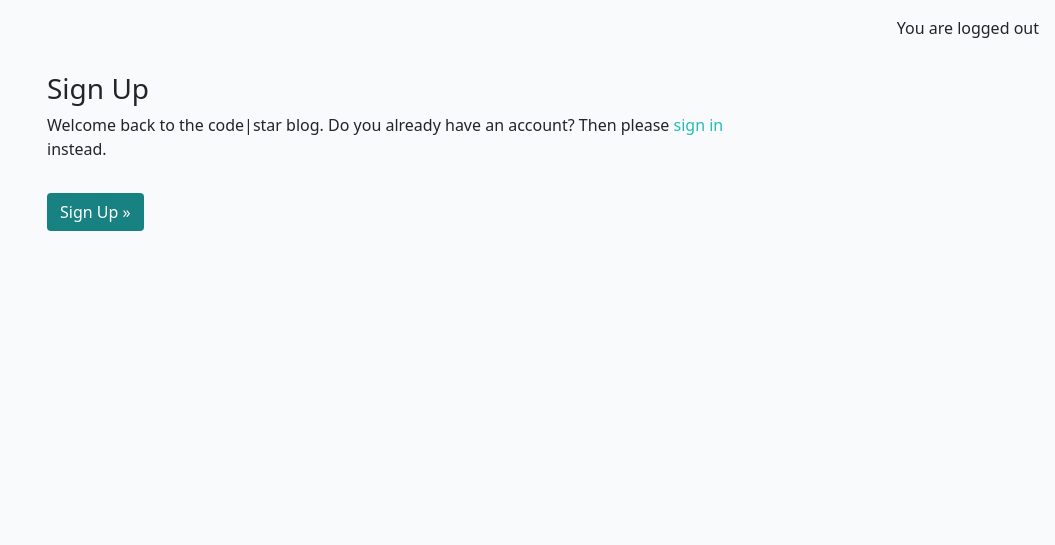
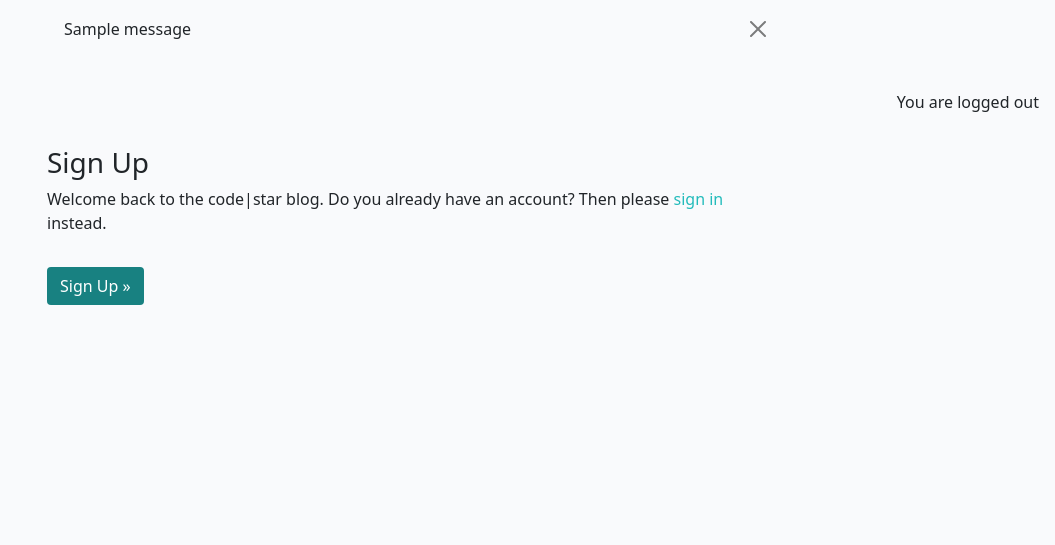
Before and after one commit to Gary-Burke/codestar_blog, a Django app: template templates/account/signup.html in a window 1280 px wide. Shown: the part 60-605 px from the top of the page, without its empty margins (225-1280 px from the left). Run offline with Django 4.2, Linux system fonts and the light colour scheme; the template is opened without the code that fills it: most values are stand-ins (such as "Sample title", 1, 10 or a date in 2020); one stand-in notice (Sample message) is shown.

Commit message:
Add django display message

```diff
--- a/templates/base.html
+++ b/templates/base.html
@@ -79,6 +79,21 @@
         </div>
     </nav>
 
+    <!-- displaying Django messages -->
+    <div class="container">
+        <div class="row">
+            <div class="col-md-8 offset-md-2">
+                {% for message in messages %}
+                <div class="alert {{ message.tags }} alert-dismissible
+        fade show" id="msg" role="alert">
+                    {{ message | safe }}
+                    <button type="button" class="btn-close" data-bs-dismiss="alert" aria-label="Close"></button>
+                </div>
+                {% endfor %}
+            </div>
+        </div>
+    </div>
+
     <main class="flex-shrink-0 main-bg">
 
         {% if user.is_authenticated %}
```
Also changed, not shown: blog/views.py (+14 -0 lines).
